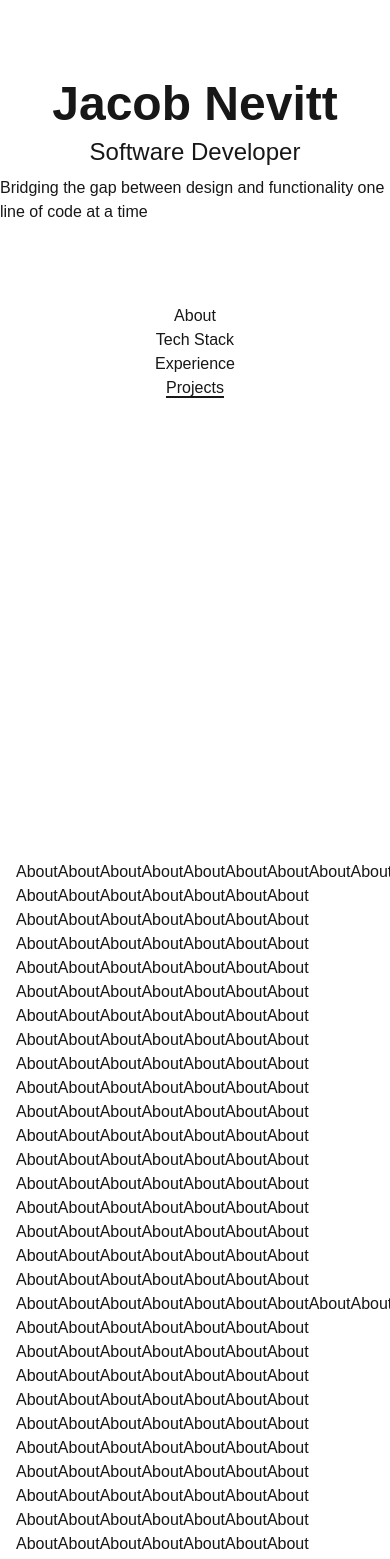
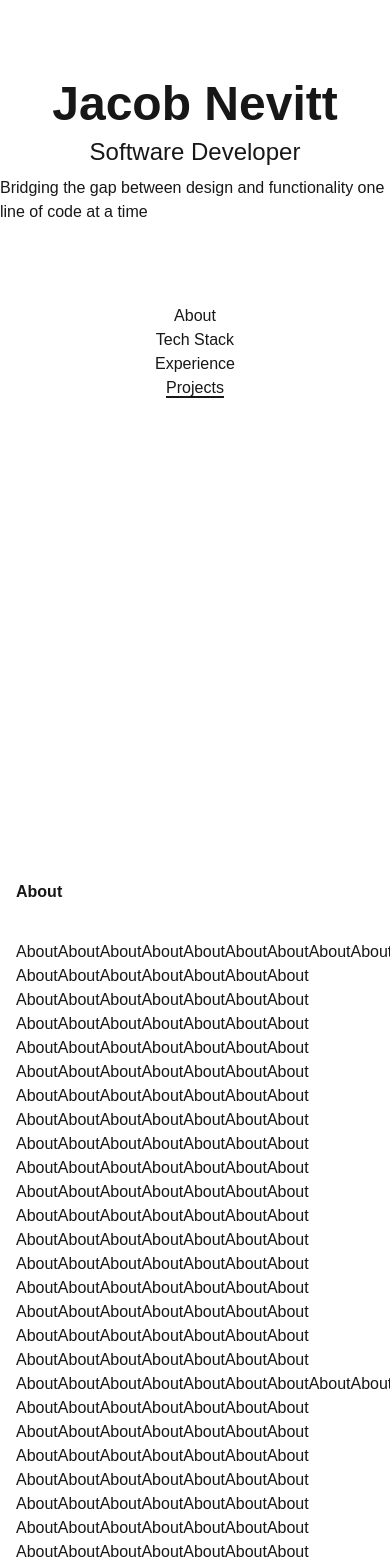
Before and after one commit to jacobadam/jacobnevitt-portfolio, a Next.js app: page / in a window 390 px wide. Shown: the top 1559 px of the page. Built offline with nearby package versions, Linux system fonts and the light colour scheme.

Commit message:
add sticky headers on mobile for each section

```diff
--- a/app/page.tsx
+++ b/app/page.tsx
@@ -12,6 +12,9 @@ export default function Home() {
   return (
     <>
       <section id="about">
+        <h1 className="sticky top-0 z-20 -mx-6 mb-4 w-screen px-6 py-5 backdrop-blur md:-mx-12 md:px-12 lg:sr-only lg:relative lg:top-auto lg:mx-auto lg:w-full lg:px-0 lg:py-0 font-semibold">
+          About
+        </h1>
         <div>
           AboutAboutAboutAboutAboutAboutAboutAboutAboutAboutAboutAboutAboutAbout
           AboutAboutAboutAboutAboutAboutAbout
@@ -70,6 +73,9 @@ export default function Home() {
         </div>
       </section>
       <section id="techStack">
+        <h1 className="sticky top-0 z-20 -mx-6 mb-4 w-screen px-6 py-5 backdrop-blur md:-mx-12 md:px-12 lg:sr-only lg:relative lg:top-auto lg:mx-auto lg:w-full lg:px-0 lg:py-0 font-semibold">
+          Tech Stack
+        </h1>
         <div>
           Tech StackTech StackTech StackTech StackTech Stack Tech Stack Tech
           Stack Tech Stack Tech Stack Tech Stack Tech Stack Tech Stack Tech
@@ -117,6 +123,9 @@ export default function Home() {
         </div>
       </section>
       <section id="experience">
+        <h1 className="sticky top-0 z-20 -mx-6 mb-4 w-screen px-6 py-5 backdrop-blur md:-mx-12 md:px-12 lg:sr-only lg:relative lg:top-auto lg:mx-auto lg:w-full lg:px-0 lg:py-0 font-semibold">
+          Experience
+        </h1>
         <div>
           ExperienceExperienceExperienceExperienceExperience Experience
           Experience Experience Experience Experience Experience Experience
@@ -233,6 +242,9 @@ export default function Home() {
         </div>
       </section>
       <section id="projects">
+        <h1 className="sticky top-0 z-20 -mx-6 mb-4 w-screen px-6 py-5 backdrop-blur md:-mx-12 md:px-12 lg:sr-only lg:relative lg:top-auto lg:mx-auto lg:w-full lg:px-0 lg:py-0 font-semibold">
+          Projects
+        </h1>
         <div>
           ProjectsProjectsProjectsProjectsProjectsProjects Projects Projects
           Projects Projects Projects Projects Projects Projects Projects
```
